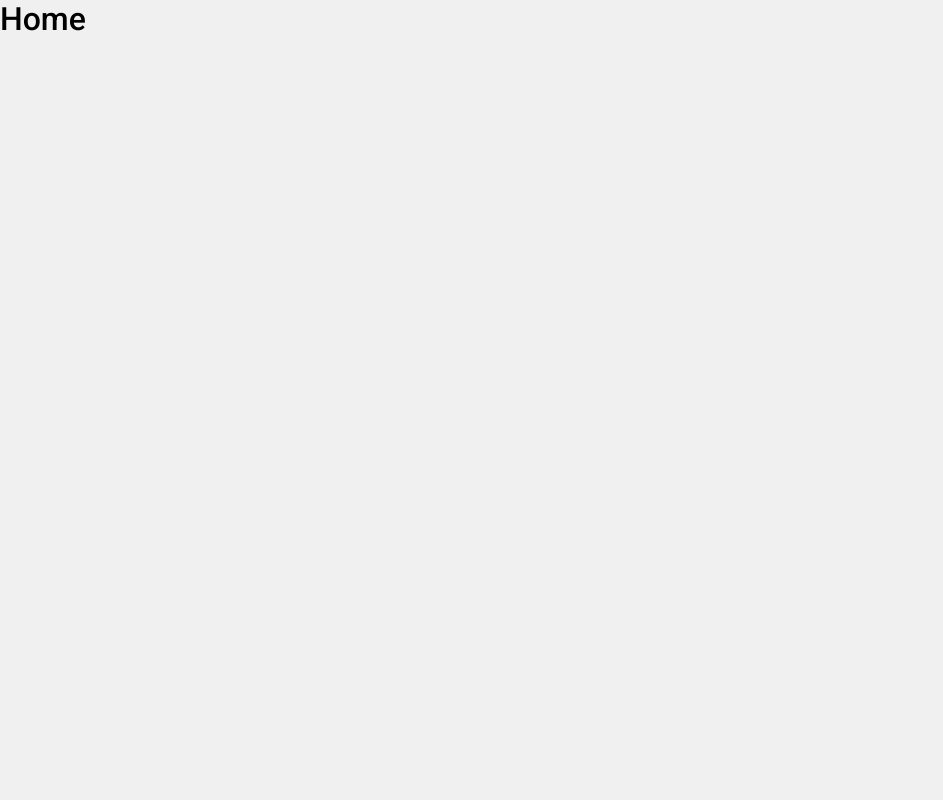
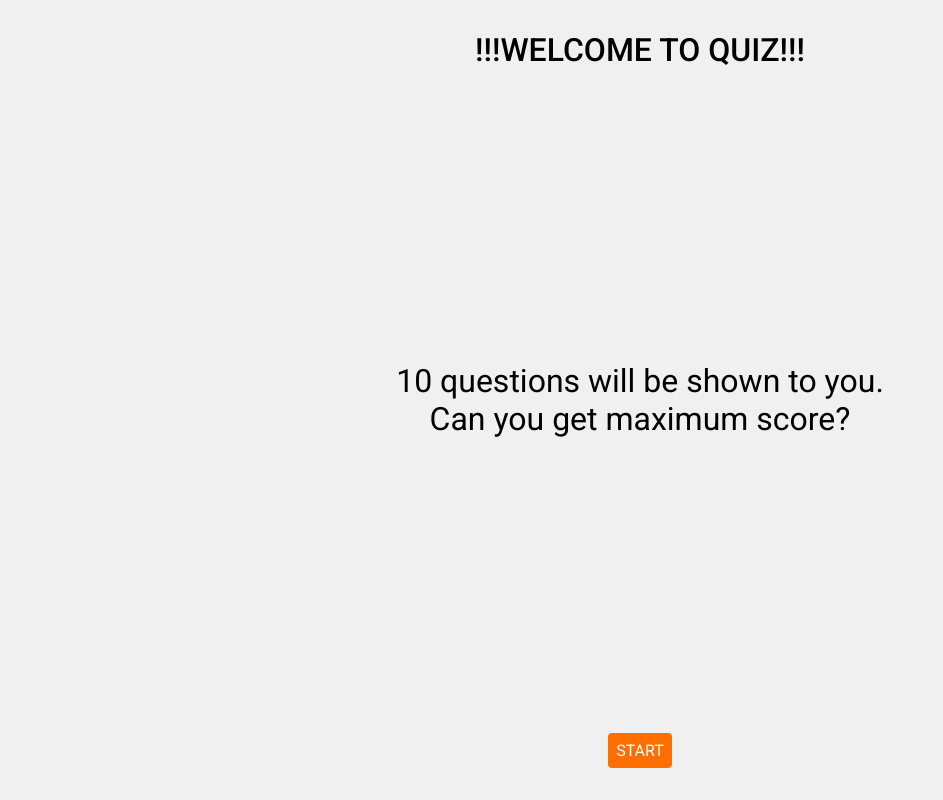
Before and after one commit to dyegosoriano/React-Quiz, a React (Create React App) app: page / in a window 1280 px wide. Shown: the whole page, without its empty margins (0-943 px from the left). Built offline with nearby package versions, Linux system fonts and the light colour scheme.

Commit message:
estilizando layout da página Home

```diff
--- a/src/pages/Home/index.tsx
+++ b/src/pages/Home/index.tsx
@@ -1,11 +1,25 @@
 import React from 'react'
+import { useHistory } from 'react-router'
 
 import { Container } from './styles'
 
 export default function Home(): JSX.Element {
+  const history = useHistory()
+
   return (
     <Container>
-      <h1>Home</h1>
+      <header>
+        <h1>!!!WELCOME TO QUIZ!!!</h1>
+      </header>
+
+      <main>
+        <p>10 questions will be shown to you.</p>
+        <p>Can you get maximum score?</p>
+      </main>
+
+      <footer>
+        <button onClick={() => history.push('/questions')}>START</button>
+      </footer>
     </Container>
   )
 }
--- a/src/pages/Home/styles.ts
+++ b/src/pages/Home/styles.ts
@@ -1,3 +1,35 @@
 import styled from 'styled-components'
 
-export const Container = styled.div``
+export const Container = styled.div`
+  height: 100vh;
+
+  display: grid;
+  grid-template-rows: 100px 1fr 100px;
+
+  main {
+    display: flex;
+    flex-direction: column;
+    justify-content: center;
+
+    p {
+      text-align: center;
+      font-size: 2rem;
+    }
+  }
+
+  header,
+  footer {
+    display: flex;
+    align-items: center;
+    justify-content: center;
+
+    button {
+      background: #ff6f00;
+      color: #fff;
+
+      padding: 8px;
+      border: none;
+      border-radius: 4px;
+    }
+  }
+`
```
